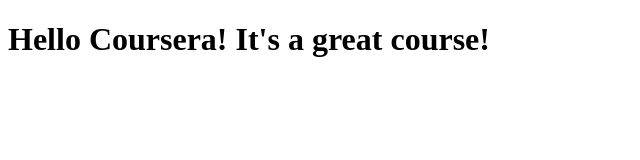
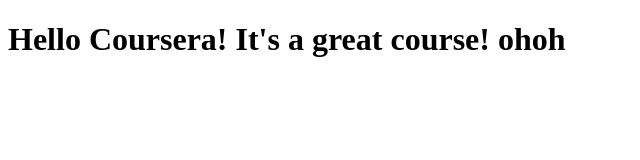
Before and after one commit to xanadoo99/coursera-test, a plain HTML site: page site/index.html in a window 1280 px wide. Shown: the whole page, without its empty margins (0-640 px from the left). Drawn offline with Linux system fonts and the light colour scheme.

Commit message:
my first page

```diff
--- a/site/index.html
+++ b/site/index.html
@@ -4,6 +4,6 @@
 	<title>Hello Coursera</title>
 </head>
 <body>
-<h1>Hello Coursera! It's a great course!</h1>
+<h1>Hello Coursera! It's a great course! ohoh</h1>
 </body>
 </html>
```
